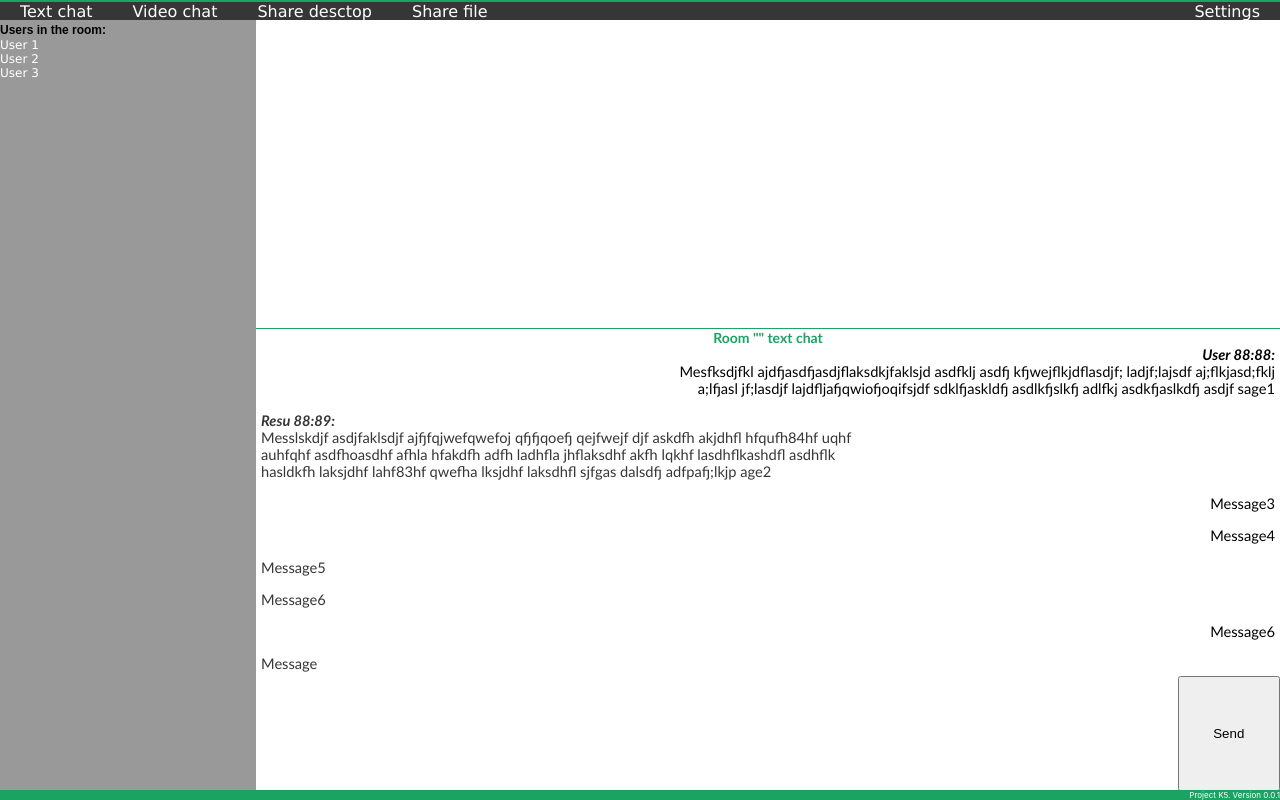
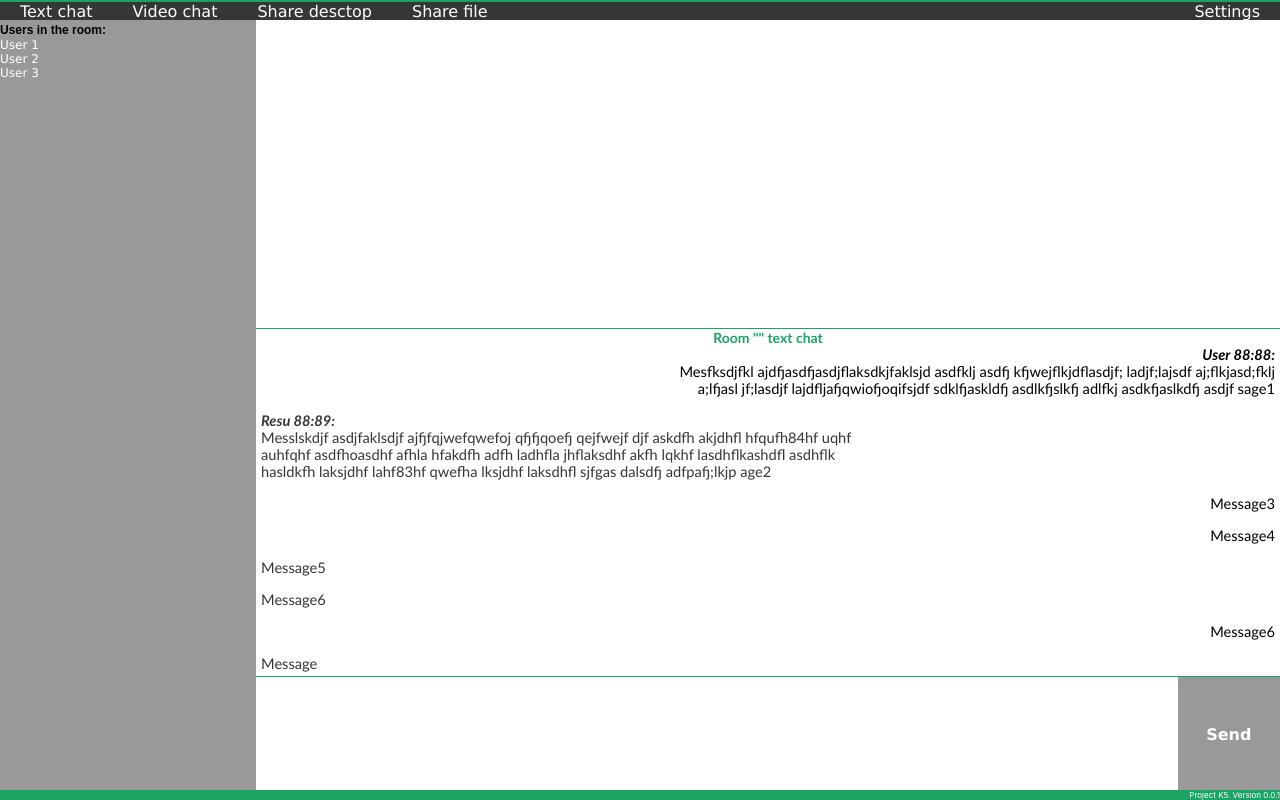
Before and after one commit to ykorneff/ProjectK5, a website: page html/space.html in a window 1280 px wide. Drawn offline with nearby package versions, Linux system fonts and the light colour scheme; files that its build step writes are made by us from their sources; no server answers; files whose address does not match are found by name.

Commit message:
i-20190331-h

```diff
--- a/html/space.html
+++ b/html/space.html
@@ -60,8 +60,9 @@
                 <p class="local">Message5</p><br>
                 <p class="remote">Message5</p><br>
             </article>
+            <article style="width: 100%; height: 1px; background-color: #1ba364"></article>
             <article class="textInput">
-                <textarea></textarea> <button>Send</button>
+                <textarea></textarea><button>Send</button>
             </article>
         </section>
         <footer>
--- a/public/css/app.css
+++ b/public/css/app.css
@@ -164,24 +164,55 @@ section article.textInput{
 }
 
 section article.textInput textarea{
-
     width: 90%;
-    height: 100%;
+    height: calc(100% - 2px);
     resize: none;
-    border: 0 none #FFF;
-    background-color: white;
-    box-sizing: border-box;
+    outline: none;
+    border: none;
+    border-color: #1ba364;
+    background-color: #00000000;
+    font-family: Arial, Helvetica, sans-serif;
+    font-size: 10pt;
+    margin: 0;
+    padding: 0;
+    outline-color: transparent;
+    outline-style: none;
 }
 
-section article.textInput textarea:focus{
-    border: 0 none #FFF;
-    box-sizing: border-box;
+section article.textInput textarea:focus {
+    outline: none;
+    border:  none;
+    margin: 0;
+    padding: 0;
+    outline-color: transparent;
+    outline-style: none;
 }
 
 section article.textInput button{
     float: right;
     width:10%;
     height: 100%;
+    background-color: #999999;
+    border:none;
+    font-family: 'Lucida Sans', 'Lucida Sans Regular', 'Lucida Grande', 'Lucida Sans Unicode', Geneva, Verdana, sans-serif;
+    font-size: 16px;
+    font-weight: bold;
+    -webkit-transition-duration: 0.4s;
+    transition-duration: 0.4s;
+    color: white;
+    outline: none;
+}
+
+section article.textInput button:hover {
+    background-color: #1ba364;
+    color:white;
+    outline: none;
+}
+
+section article.textInput button:focus {
+    background-color: #1ba364;
+    color:white;
+    outline: none;
 }
 
 footer {
```
